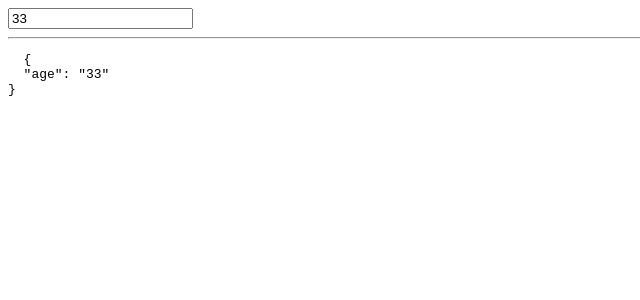
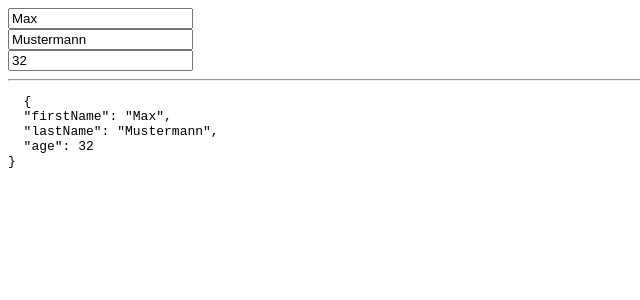
Before and after one commit to roman-klauser/dynamic-forms, an Angular app: page / in a window 1280 px wide. Shown: the top 300 px of the page, without its empty margins (0-640 px from the left). Built offline with nearby package versions, Linux system fonts and the light colour scheme.

Commit message:
multiple FormControls from a Data Set

```diff
--- a/src/app/dynamic-forms/dynamic-forms.component.html
+++ b/src/app/dynamic-forms/dynamic-forms.component.html
@@ -1,5 +1,7 @@
 <form [formGroup]="form">
-  <input type="text" [formControlName]="fieldName">
+  <div *ngFor="let prop of personProps">
+  <input type="text" [formControlName]="prop">
+  </div>
 </form>
 <hr>
 <pre>
--- a/src/app/dynamic-forms/dynamic-forms.component.ts
+++ b/src/app/dynamic-forms/dynamic-forms.component.ts
@@ -9,16 +9,23 @@
 export class DynamicFormsComponent implements OnInit {
 
   form: FormGroup;
-  fieldName = 'age';
-  fieldValue = '33';
+  person = {
+    firstName: 'Max',
+    lastName: 'Mustermann',
+    age: 32
+  };
+  personProps = [];
 
   constructor() {
   }
 
   ngOnInit() {
-    this.form = new FormGroup({
-      [this.fieldName]: new FormControl(this.fieldValue)
-    });
+    const formData = {}
+    for (const prop of Object.keys(this.person)) {
+      formData[prop] = new FormControl(this.person[prop]);
+      this.personProps.push(prop);
+    }
+    this.form = new FormGroup(formData);
   }
 
 }
```
